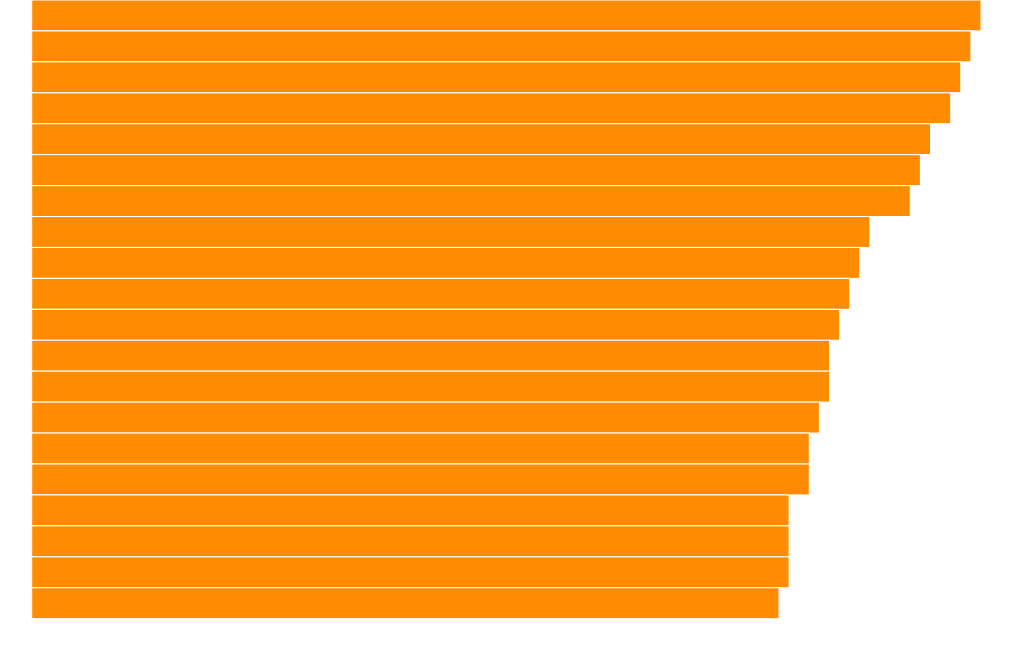
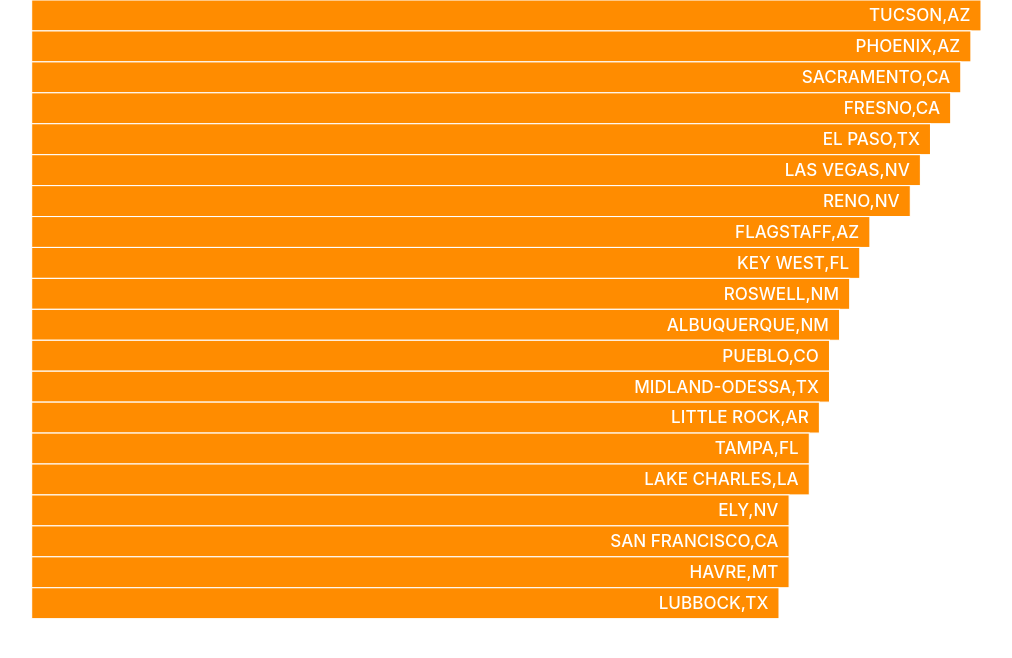
Before and after one commit to tomascarignano98/course-react-d3, a React (Vite) app: page / in a window 1280 px wide. Shown: the top 658 px of the page, without its empty margins (139-1151 px from the left). Built offline with nearby package versions, Linux system fonts and the light colour scheme.

Commit message:
add labels

```diff
--- a/src/BarChart.tsx
+++ b/src/BarChart.tsx
@@ -31,7 +31,25 @@ const BarChart = ({ width, height, data }: BarChartProps) => {
     />
   ));
 
-  return <svg viewBox={`0 0 ${width} ${height}`}>{rectangles}</svg>;
+  const labels = data.map((d) => (
+    <text
+      key={d.city}
+      x={xScale(d.sunshine)}
+      textAnchor="end"
+      y={(yScale(d.city) ?? 0) + 20}
+      fill="white"
+      fontWeight={500}
+    >
+      {d.city}
+    </text>
+  ));
+
+  return (
+    <svg viewBox={`0 0 ${width} ${height}`}>
+      {rectangles}
+      {labels}
+    </svg>
+  );
 };
 
 export default BarChart;
```
